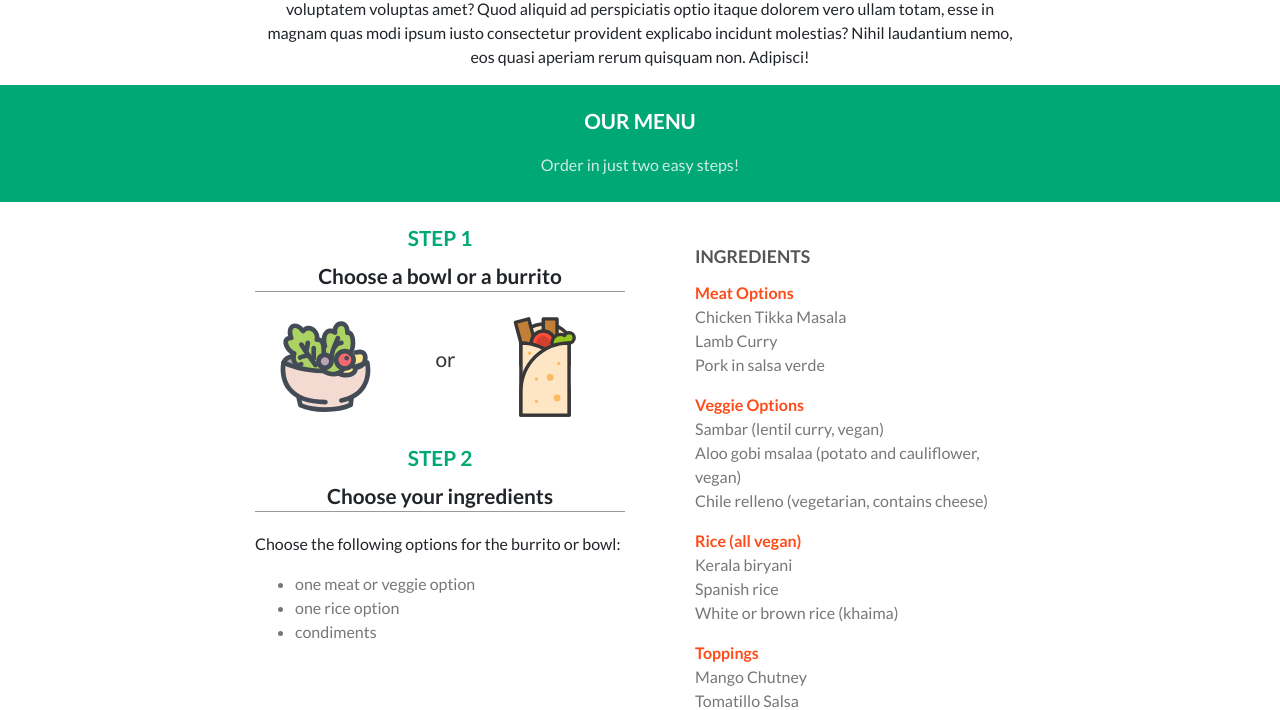
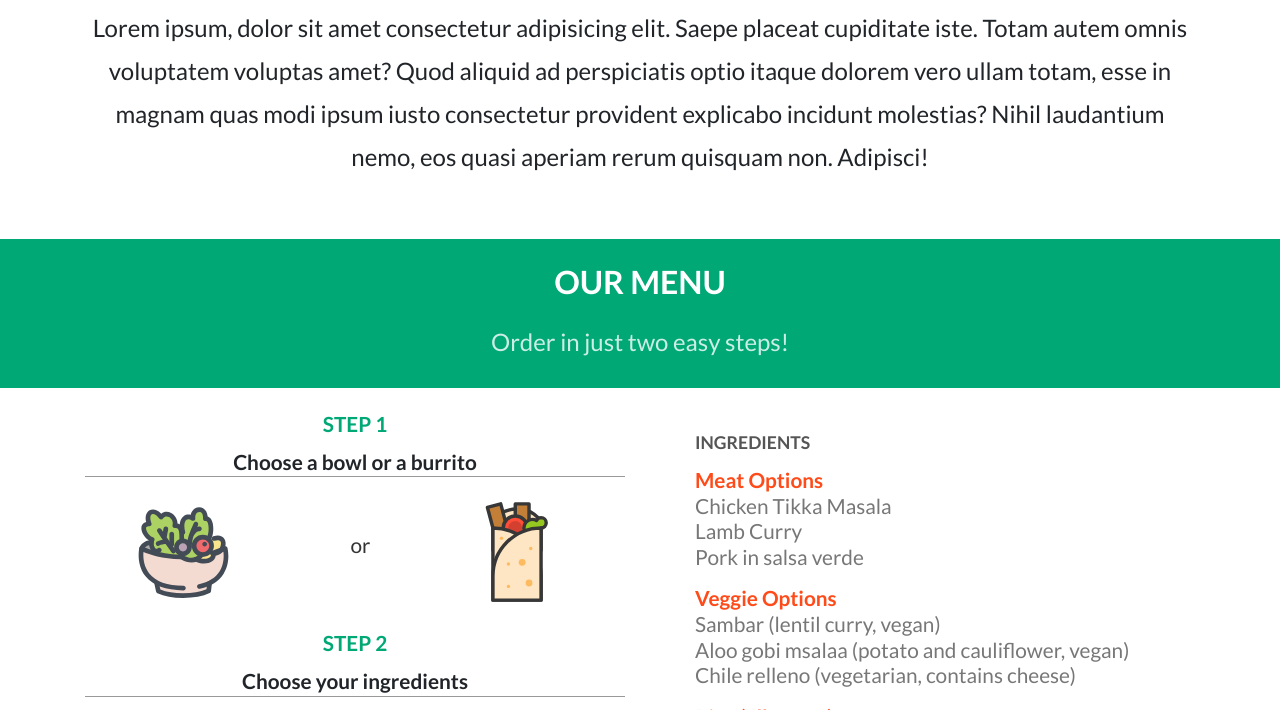
Before and after one commit to timrohweder/burrito-masala, a website: page src/index.html in a window 1280 px wide. Shown: the part 660-1370 px from the top of the page. Drawn offline with Linux system fonts and the light colour scheme; some packages are replaced by stand-ins of ours.

Commit message:
Update styles

```diff
--- a/src/scss/pages/_home.scss
+++ b/src/scss/pages/_home.scss
@@ -34,6 +34,7 @@
 
 .about {
   text-align: center;
+  padding: 70px 0;
   .about__callout {
     color: $red;
     font-weight: 700;
--- a/src/scss/partials/_base.scss
+++ b/src/scss/partials/_base.scss
@@ -1,7 +1,3 @@
-.container {
-  max-width: 800px;
-}
-
 section {
   padding: 25px 0;
 }
@@ -22,3 +18,17 @@ ul {
 .bulleted-list {
   list-style-type: disc;
 }
+
+@media (min-width: 800px) {
+  p {
+    font-size: 1.5rem;
+    line-height: 1.8;
+  }
+  li {
+    font-size: 1.3rem;
+    line-height: 1.6rem;
+  }
+  h2 {
+    font-size: 2rem;
+  }
+}
```
Also changed, not shown: src/css/style.css, 1 other file.
